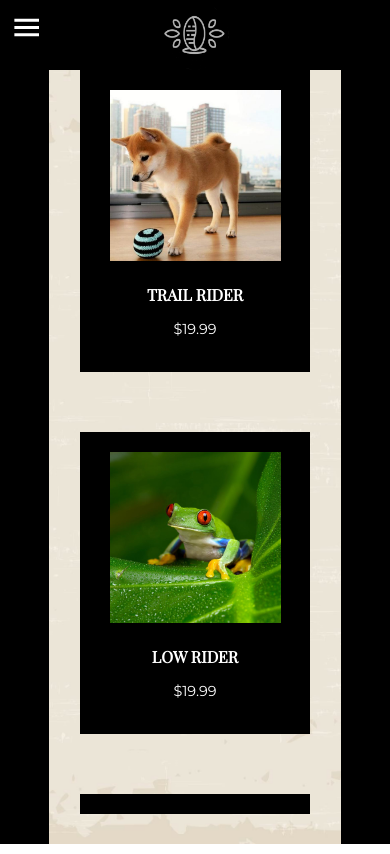
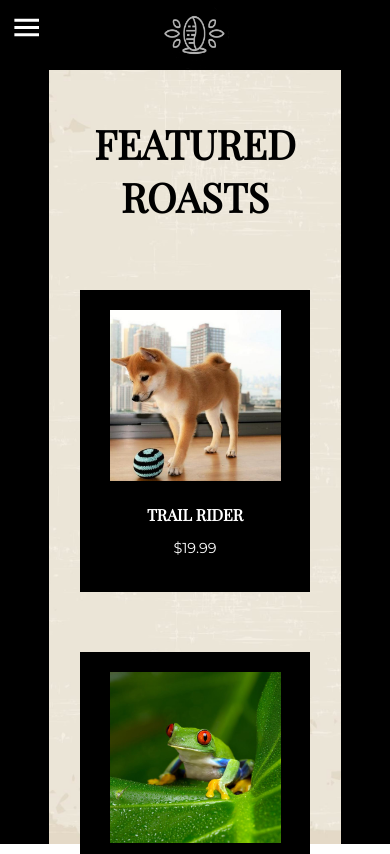
Before and after one commit to caelinp/rider-coffee-roaster, a React (Create React App) app: page /featured-products in a window 390 px wide. Built offline with nearby package versions, Linux system fonts and the light colour scheme.

Commit message:
made ui improvements

```diff
--- a/src/AllProductsPage.css
+++ b/src/AllProductsPage.css
@@ -101,6 +101,6 @@
 
   @media (max-width: 768px) {
     .all-products-header {
-      font-size: 2rem;
+      font-size: 2.5rem;
     }
   }
--- a/src/ContactUsPage.css
+++ b/src/ContactUsPage.css
@@ -225,7 +225,7 @@ input[type="number"] {
     margin-right: 15vw;
   }
   h1 {
-    font-size: 2rem;
+    font-size: 2.5rem;
   }
 
   .sub-section h2 {
--- a/src/FeaturedProductsPage.css
+++ b/src/FeaturedProductsPage.css
@@ -2,6 +2,10 @@
 body, html {
   margin: 0;
   padding: 0;
+}
+
+.featured-header {
+  font-size: 4rem;
 }
 
 .featured-products-page {
@@ -19,8 +23,9 @@ body, html {
 
 .featured-products-container {
   width: 100%;
-  max-width: 80%; /* Adjust the max width as needed */
-  margin: 0 auto; /* Center-align the container horizontally */
+  margin-left: 8vw;
+  margin-right: 8vw;
+  margin-top: 80px;
   padding: 20px;
   display: flex;
   flex-direction: column; /* Stack product cards in a column */
@@ -77,3 +82,10 @@ body, html {
 .featured-products-container::-webkit-scrollbar-thumb {
   background-color: transparent;
 }
+
+@media (max-width: 768px) {
+
+  .featured-header {
+    font-size: 2.5rem;
+  }
+}
--- a/src/FeaturedProductsPage.tsx
+++ b/src/FeaturedProductsPage.tsx
@@ -33,6 +33,7 @@ const FeaturedProductsPage = () => {
   return (
     <div className="featured-products-page">
       <div className="featured-products-container">
+        <h1 className="featured-header">Featured Roasts</h1>
         {products.map((product) => (
           <Link to={`/sample-product`} key={product.id} className="product-link"> {/* update this once you have the ability to multiple product pages*/}
           <div className="product-card-featured" key={product.id}>
--- a/src/LandingPage.css
+++ b/src/LandingPage.css
@@ -91,12 +91,12 @@ body, html {
   color: white;
   border: none;
   cursor: pointer;
-  font-size: 16px;
+  font-size: 30px;
   border-radius: 20px;
 }
 
 .enter-button:hover {
-  background-color: #222 !important;
+  background-color: #555;
 }
 
 /* Hide the scrollbar for Firefox */
```
